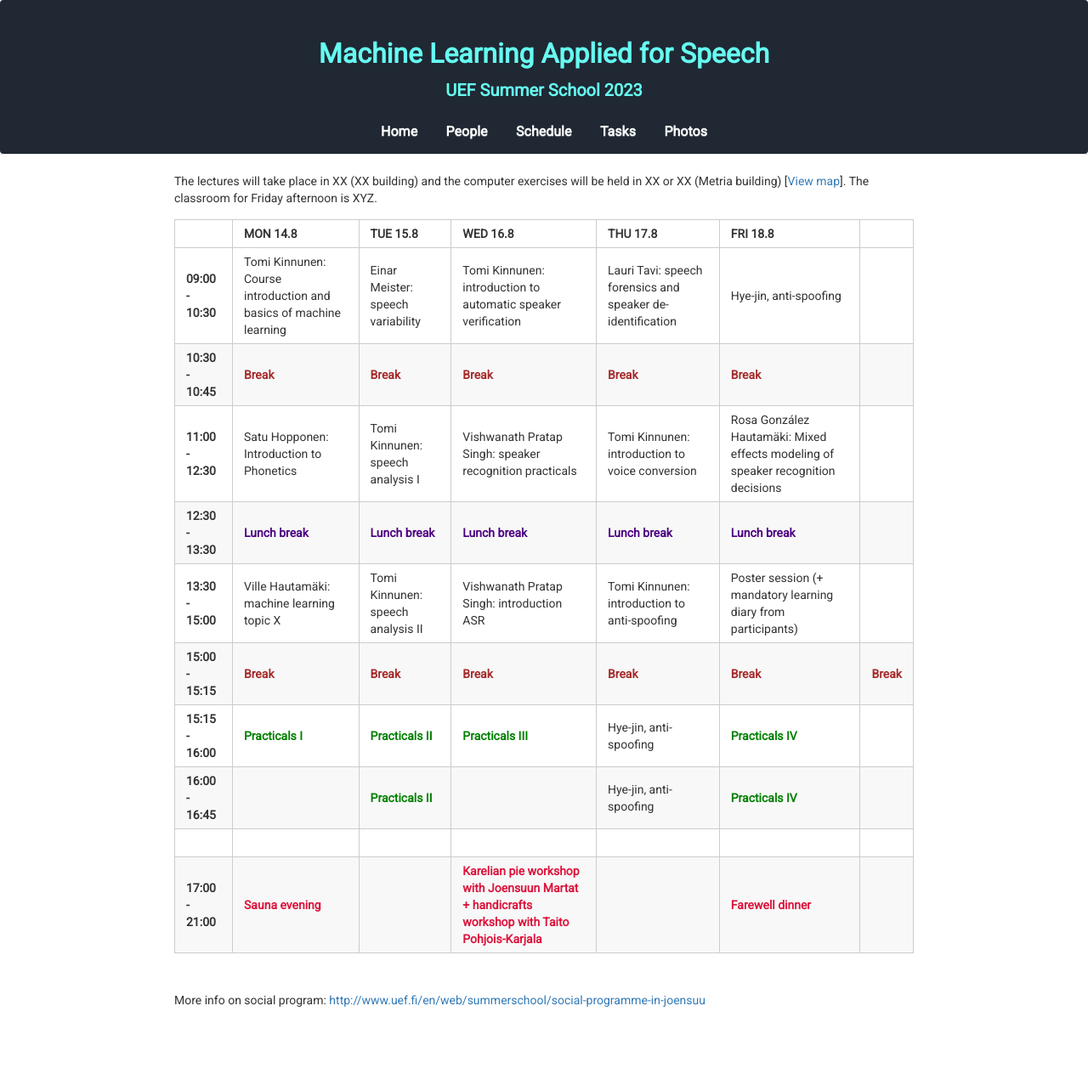
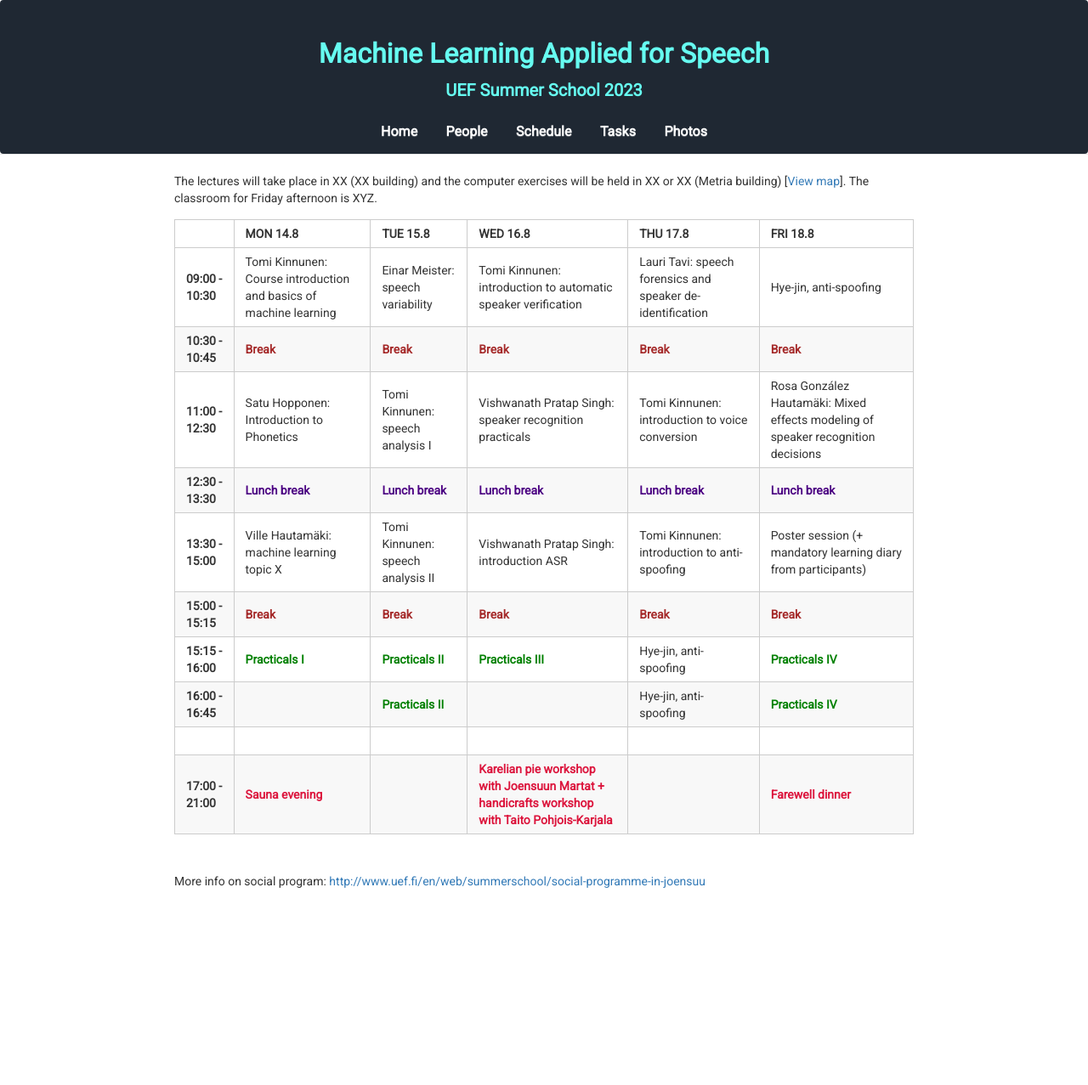
Before and after one commit to vpspeech/summerschool2023, a Jekyll site: the page built from schedule.md, in a window 1280 px wide. Shown: the whole page at 85% size. Built offline with Jekyll 4.4.1, drawn with Linux system fonts in a browser that asks for light colours; nearby versions of some CDN libraries; after the commit the page ends 1137 px from its top, so only the background shows below that.

Commit message:
Update schedule.md

```diff
--- a/schedule.md
+++ b/schedule.md
@@ -12,7 +12,7 @@
 | **11:00 - 12:30** | Satu Hopponen: Introduction to Phonetics           | Tomi Kinnunen: speech analysis I               | Vishwanath Pratap Singh: speaker recognition practicals                   | Tomi Kinnunen: introduction to voice conversion | Rosa González Hautamäki: Mixed effects modeling of speaker recognition decisions |
 | **12:30 - 13:30** | <span style="color:indigo">**Lunch break**</span> | <span style="color:indigo">**Lunch break**</span>       | <span style="color:indigo">**Lunch break**</span> | <span style="color:indigo">**Lunch break**</span>       | <span style="color:indigo">**Lunch break**</span>   |
 | **13:30 - 15:00** | Ville Hautamäki: machine learning topic X                         | Tomi Kinnunen: speech analysis II                             | Vishwanath Pratap Singh: introduction ASR           | Tomi Kinnunen: introduction to anti-spoofing | Poster session (+ mandatory learning diary from participants) |
-| **15:00 - 15:15** | <span style="color:brown">**Break**</span> | <span style="color:brown">**Break**</span>       | <span style="color:brown">**Break**</span> | <span style="color:brown">**Break**</span>       |   <span style="color:brown">**Break**</span> | <span style="color:brown">**Break**</span>  |
+| **15:00 - 15:15** | <span style="color:brown">**Break**</span> | <span style="color:brown">**Break**</span>       | <span style="color:brown">**Break**</span> | <span style="color:brown">**Break**</span>       |   <span style="color:brown">**Break**</span> |
 | **15:15 - 16:00** | <span style="color:green">**Practicals I**</span>             | <span style="color:green">**Practicals II**</span> | <span style="color:green">**Practicals III**</span>                                          | Hye-jin, anti-spoofing |  <span style="color:green">**Practicals IV**</span> |
 | **16:00 - 16:45** |                 | <span style="color:green">**Practicals II**</span> |                                           | Hye-jin, anti-spoofing |  <span style="color:green">**Practicals IV**</span> |
 |                   |                                                   |                                                         |                                                   |                                                         |                                                   |
```
